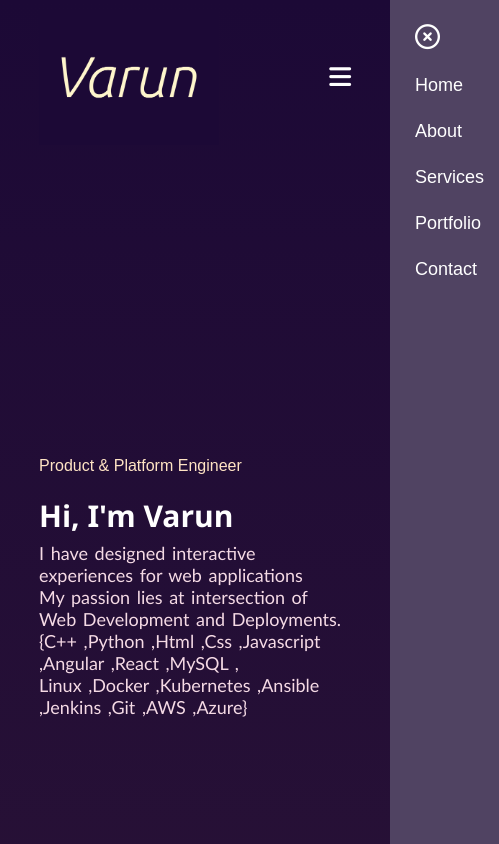
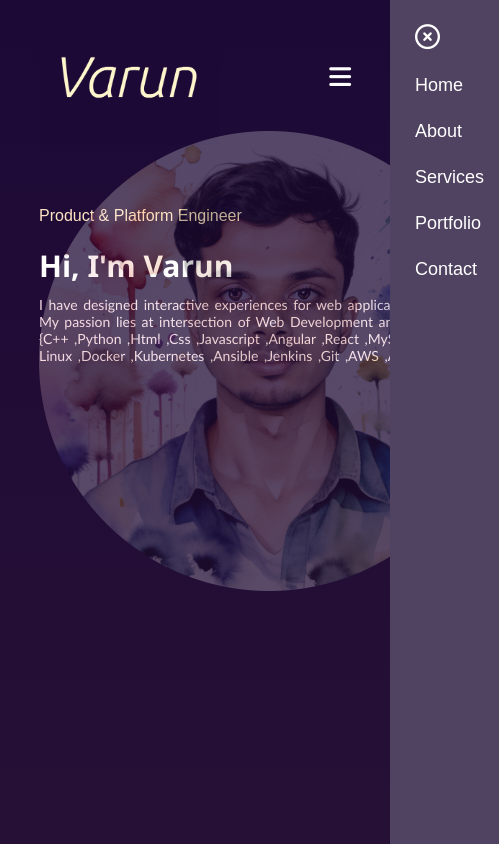
Before and after one commit to Varun-viswa/Portfolio, a plain HTML site: page index.html in a window 390 px wide. Shown: the top 844 px of the page, 499 px wide, since content can reach past the window. Drawn offline with Linux system fonts and the light colour scheme.

Commit message:
profile_img update

```diff
--- a/index.html
+++ b/index.html
@@ -13,7 +13,6 @@
         <div class="container">
             <nav>
                 <img src="images/logo1.png" class="logo" >
-
                 <ul id="sidemenu">
                     <li><a href="#header">Home</a></li>
                     <li><a href="#about">About</a></li>
@@ -25,12 +24,17 @@
                 <i class="fa-solid fa-bars" onclick="openmenu()"></i>
             </nav>
             <div class="header-text">
-                <p>Product & Platform Engineer</p>
-                <h1>Hi, I'm Varun <br>  </h1>
-                <h4>I have designed interactive experiences for web applications<br>
+                <div class="myself">
+                    <p>Product & Platform Engineer</p>
+                    <h1>Hi, I'm Varun <br>  </h1>
+                    <h4>I have designed interactive experiences for web applications<br>
                     My passion lies at intersection of Web Development and Deployments.<br>
                     {C++ ,Python ,Html ,Css ,Javascript ,Angular ,React ,MySQL ,<br> Linux ,Docker ,Kubernetes ,Ansible ,Jenkins ,Git ,AWS ,Azure}
-                </h4>
+                    </h4>
+                </div>
+                <div class="myimg">
+                    <img src="images/image_wc.png">
+                </div>
             </div>
         </div>
     </div>
--- a/style.css
+++ b/style.css
@@ -17,7 +17,7 @@ body{
 #header{
     width: 100%;
     height: 100vh;
-    background-size: cover;
+    background-size:100%;
     background-position: center;
 
 }
@@ -69,6 +69,7 @@ nav ul li a:hover::after{
     margin-top:20%;
     font-size: 20px;
     font-family: 'Segoe UI', Tahoma, Geneva, Verdana, sans-serif;
+    display: flex;
 }
 
 .header-text p{
@@ -90,6 +91,18 @@ nav ul li a:hover::after{
     word-spacing: 2px;
     justify-content: center;
 }
+
+.myself{
+    flex-basis: 65%;
+}
+
+.myimg{
+    flex-basis: 25%;
+    padding: 20px 0;
+    image-resolution: from-image 100dpi;
+    margin-top: -14%;
+}
+
 .about{
     padding: 80px 0;
     color: #ababab;
@@ -389,12 +402,29 @@ nav .fa-solid{
     }
 
     .header-text{
-        margin-top:100%;
+        margin-top:20%;
         font-size: 16px;
+        display: grid;
     }
     .header-text h1{
         font-size: 30px;
     }
+
+    .header-text h4{
+        font-weight: 100;
+        font-size: 14px;
+        margin-top: 2%;
+        font-family:'Trebuchet MS', 'Lucida Sans Unicode', 'Lucida Grande', 'Lucida Sans', Arial, sans-serif;
+        color: #f5dae5;
+        word-spacing: 2px;
+        justify-content: center;
+    }
+
+    .myimg{
+        opacity: 0.25;
+        margin-top: -55%;
+    }
+
 
     nav .fa-regular{
         display: block;
```
Also changed, not shown: images/image_wc.png (added).
